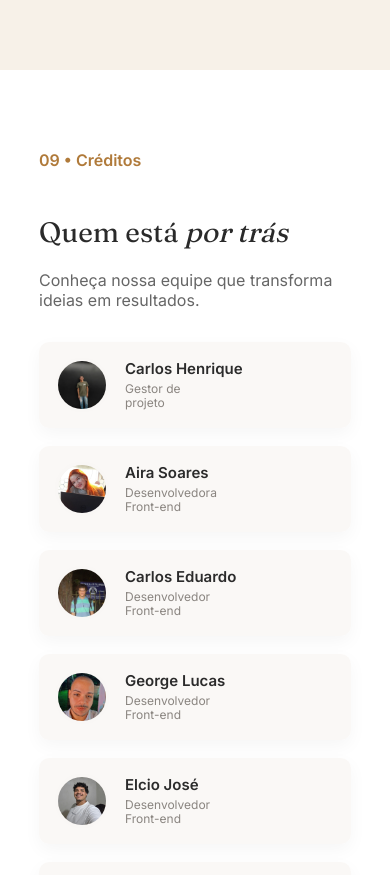
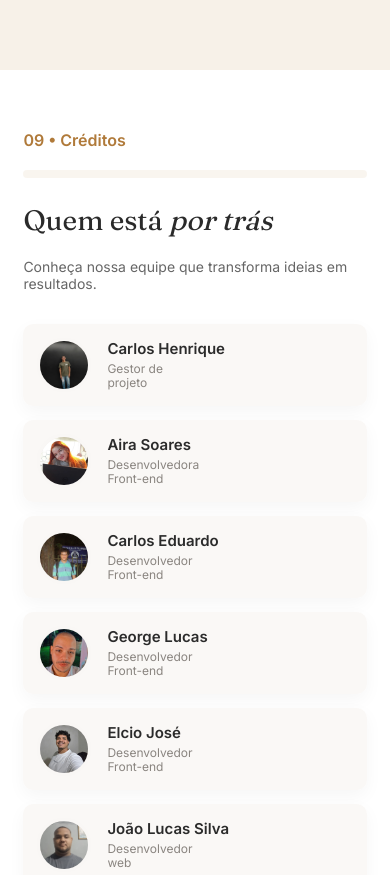
Before and after one commit to DennysRicardo007/UC-4, a plain HTML site: page index.html in a window 390 px wide. Shown: the part 2595-3470 px from the top of the page. Drawn offline with Linux system fonts and the light colour scheme.

Commit message:
corrige responsividade da seção equipe

```diff
--- a/style.css
+++ b/style.css
@@ -268,7 +268,7 @@ nav a {
 
 #equipe {
     background-color: #FFFFFF;
-    height: 100vh;
+    min-height: 100vh;
     box-sizing: border-box;
     padding: 80px 10%;
     display: flex;
@@ -313,15 +313,16 @@ nav a {
 
 .lista-equipe {
     display: grid;
-    grid-template-columns: repeat(auto-fill, minmax(220px, 1fr));
+    grid-template-columns: repeat(4, minmax(0, 1fr));
     gap: 18px;
-    align-items: start;
+    width: 100%;
 }
 
 .pessoa {
     display: flex;
     align-items: center;
     gap: 16px;
+    min-width: 0;
     background: rgba(250,248,246,0.9);
     border-radius: 10px;
     padding: 16px;
@@ -337,10 +338,15 @@ nav a {
 .pessoa img {
     width: 56px;
     height: 56px;
+    min-width: 56px;
     object-fit: cover;
     border-radius: 50%;
     background: #f0ebe6;
     border: 3px solid rgba(255,255,255,0.6);
+}
+
+.dados-pessoa {
+    min-width: 0;
 }
 
 .dados-pessoa h3 {
@@ -349,7 +355,9 @@ nav a {
     color: #2b2b2b;
     font-weight: 600;
     font-family: 'Inter', Arial, sans-serif;
+    overflow-wrap: break-word;
 }
+
 .dados-pessoa .cargo {
     margin: 4px 0 0 0;
     font-size: 12px;
@@ -357,16 +365,52 @@ nav a {
     line-height: 1.2;
 }
 
-@media (min-width: 900px) {
-    .lista-equipe { grid-template-columns: repeat(4, 1fr); }
+/* Telas grandes */
+@media (min-width: 1200px) {
+    .lista-equipe {
+        grid-template-columns: repeat(4, minmax(0, 1fr));
+    }
 }
-@media (min-width: 1200px) {
-    /* Força 6 colunas em telas largas */
-    .lista-equipe { grid-template-columns: repeat(6, 1fr); }
+
+/* Tablets */
+@media (max-width: 900px) {
+    #equipe {
+        padding: 70px 8%;
+    }
+
+    .lista-equipe {
+        grid-template-columns: repeat(2, minmax(0, 1fr));
+    }
 }
+
+/* Celulares */
 @media (max-width: 500px) {
-    #equipe h2 { font-size: 28px; }
-    .pessoa img { width: 48px; height: 48px; }
+    #equipe {
+        padding: 60px 6%;
+    }
+
+    #equipe h2 {
+        font-size: 28px;
+    }
+
+    .descricao-equipe {
+        font-size: 14px;
+    }
+
+    .lista-equipe {
+        grid-template-columns: 1fr;
+        gap: 14px;
+    }
+
+    .pessoa {
+        padding: 14px;
+    }
+
+    .pessoa img {
+        width: 48px;
+        height: 48px;
+        min-width: 48px;
+    }
 }
 
 footer {
```
